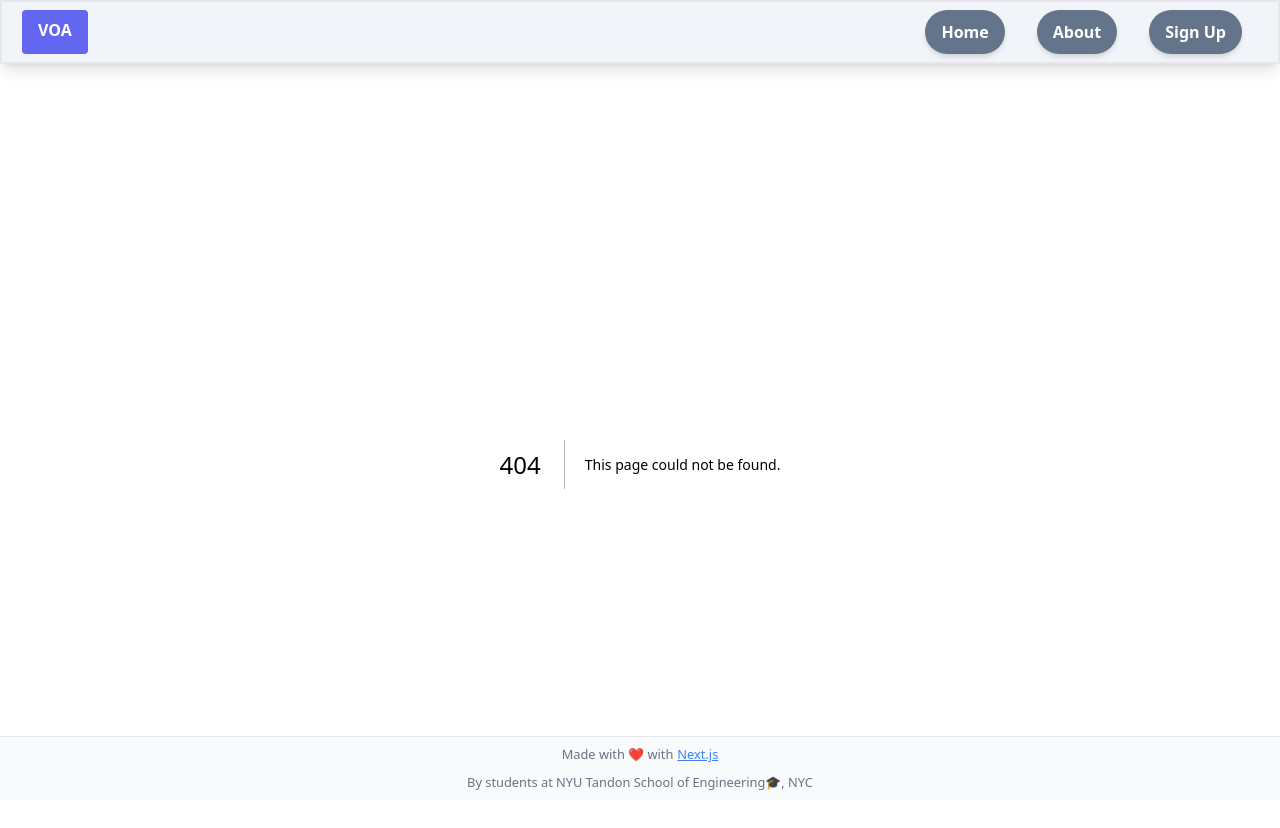
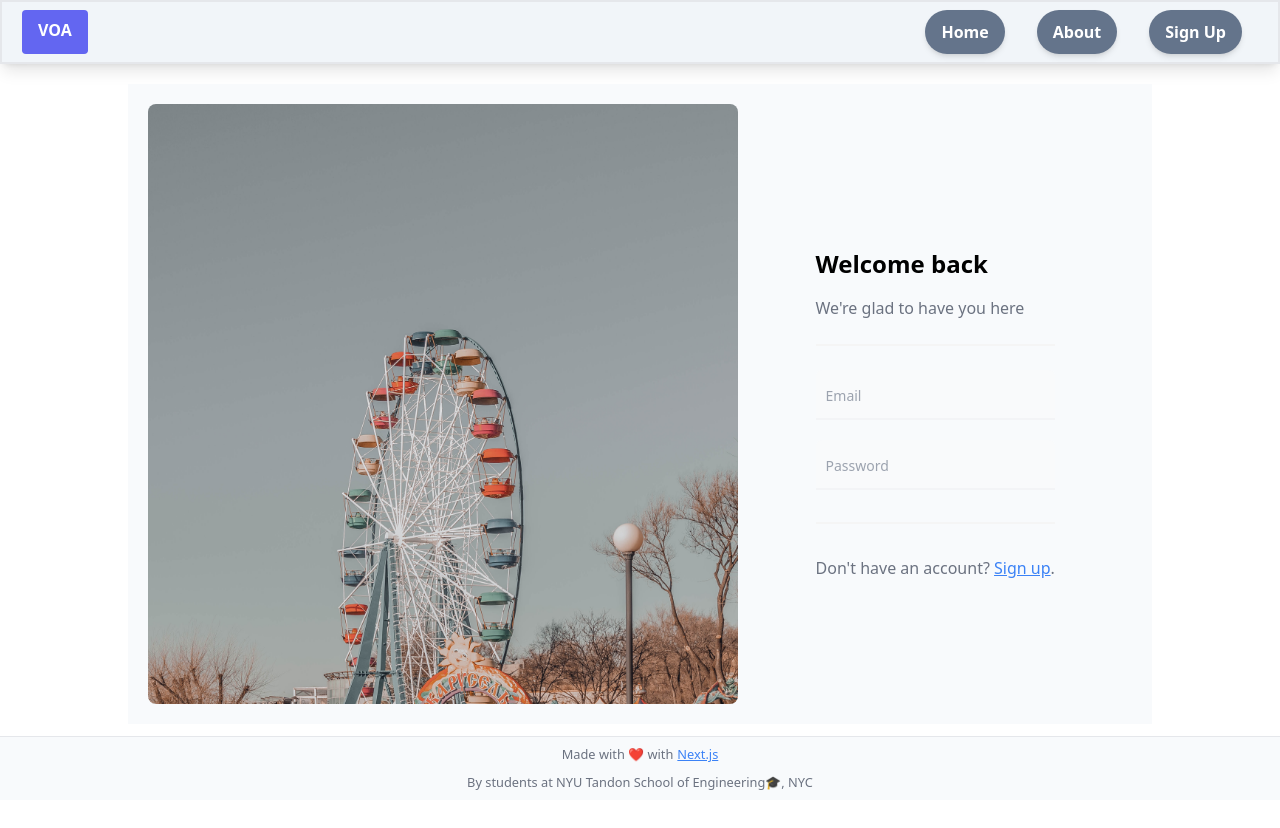
Before and after one commit to Yunzez/CS-GY6083_project, a Next.js app in the folder voyage_of_amusement/: page /signin in a window 1280 px wide. Before the commit this address had no page. Shown: the top 828 px of the page. After the commit the page ends 800 px from the top, so only its background shows below. Built offline with nearby package versions, Linux system fonts and the light colour scheme.

Commit message:
add login

```diff
--- /dev/null
+++ b/voyage_of_amusement/src/pages/signin.tsx
@@ -0,0 +1,127 @@
+import React, { useEffect, useState } from 'react';
+import Image from 'next/image';
+import { useAppContext } from '@/contexts/GlobaclContext';
+
+const SigninPage = () => {
+
+    const { isLoggedIn } = useAppContext();
+    const [firstName, setFirstName] = useState('')
+    const [lastName, setLastName] = useState('')
+    const [currentImage, setCurrentImage] = useState(0);
+    const imagePaths = ['/asset_img/1.jpg', '/asset_img/2.jpg', '/asset_img/3.jpg', '/asset_img/4.jpg', '/asset_img/5.jpg'];
+
+    const handleFocus = (labelId: string) => {
+      // event.target.classList.add('border-cyan-500')
+      // event.target.classList.add('border-4')
+      console.log(document.getElementById(labelId))
+      document.getElementById(labelId)?.classList.remove('hidden')
+      document.getElementById(labelId)?.classList.add('text-indigo-500')
+      document.getElementById(labelId)?.classList.add('top-0')
+      document.getElementById(labelId)?.classList.add('tex-sm')
+    }
+
+    const handleBlur = (labelId: string) => {
+      console.log(document.getElementById(labelId))
+      document.getElementById(labelId)?.classList.add('hidden')
+      document.getElementById(labelId)?.classList.remove('text-indigo-500')
+      document.getElementById(labelId)?.classList.remove('top-0')
+      document.getElementById(labelId)?.classList.remove('tex-sm')
+      // event.target.classList.remove('border-cyan-500')
+      // event.target.classList.remove('border-4')
+    }
+
+    useEffect(() => {
+      let count = 0
+      const intervalId = setInterval(() => {
+        // img.classList.add('w-0')
+        const img = document.getElementById(`rotate_img${count - 1}`)
+        let newImg = document.getElementById(`rotate_img${count}`)
+        if (!newImg) {
+          newImg = document.getElementById(`rotate_img${0}`)
+        }
+        console.log(img, newImg)
+        console.log(img)
+        img?.classList.add('opacity-0')
+        img?.classList.add('w-0')
+        newImg?.classList.remove('opacity-0')
+        newImg?.classList.remove('w-0')
+        count = ((count + 1) % (imagePaths.length + 1))
+
+        // setCurrentImage(currentImage => (currentImage + 1) % imagePaths.length);
+        console.log(count - 1, count)
+      }, 5000);
+
+
+      // img.classList.remove('w-0')
+
+      return () => { clearInterval(intervalId) };
+    }, []);
+
+
+    return (
+        <div className='mt-5 flex items-center justify-center rounded-lg'>
+
+        <div className=' flex justify-center items-center bg-slate-50 p-5 w-4/5'>
+        <div className={`cus_max_75vh flex flex-grow w-1/4 max-h-min`} >
+            <img src={imagePaths[0]} id="rotate_img0" alt="Slider Image" className=" transition-all duration-500 object-cover rounded-lg transition-all ease-in-out" />
+            <img src={imagePaths[1]} id="rotate_img1" alt="Slider Image" className=" opacity-0 w-0 transition-all duration-500 object-cover rounded-lg transition-width ease-in-out" />
+            <img src={imagePaths[2]} id="rotate_img2" alt="Slider Image" className=" opacity-0 w-0 transition-all duration-500 object-cover rounded-lg transition-width ease-in-out" />
+            <img src={imagePaths[3]} id="rotate_img3" alt="Slider Image" className=" opacity-0 w-0 transition-all duration-500 object-cover rounded-lg transition-width ease-in-out" />
+            <img src={imagePaths[4]} id="rotate_img4" alt="Slider Image" className=" opacity-0 w-0 transition-all duration-500 object-cover rounded-lg transition-width ease-in-out" />
+            {/* <img src={imagePaths[1]} id="rotate_img1" alt="Slider Image" className=" opacity-0 w-0 transition-all duration-500 object-cover rounded-lg transition-all" /> */}
+          </div>
+          <div className="flex flex-col items-center mt-4 w-2/5">
+            <div className='border-4 border-slate-50  px-5 py-5 mt-5'>
+
+              <h1 className="text-2xl font-bold mb-4">Welcome back</h1>
+
+              <>
+                <p className="text-gray-500 mb-4">
+                We're glad to have you here
+                </p>
+                <hr
+                  className="my-6 h-0.5 border-t-0 bg-neutral-100 opacity-100 dark:opacity-50" />
+
+                <div className="flex flex-col justify-around mt-3">
+                  <div className="relative mb-5">
+                    <input
+                      onInput=
+                      {(event) => { setFirstName(event.target?.value); }
+                      }
+                      type="email" id="floating_filled" className="block rounded-t-md px-3 pb-2 pt-5 w-full text-sm text-gray-900 bg-gray-50 border-0 border-b-2 border-gray-100 appearance-none focus:outline-none focus:bg-indigo-50 focus:ring-0 focus:border-indigo-500 peer" placeholder=" " />
+                    <label htmlFor="floating_filled" className="absolute text-sm text-gray-400 duration-300 transform -translate-y-4 scale-75 top-4 z-10 origin-[0] left-2.5 peer-focus:text-indigo-500  peer-focus:font-semibold peer-placeholder-shown:scale-100 peer-placeholder-shown:translate-y-0 peer-focus:scale-75 peer-focus:-translate-y-4">
+                      Email
+                    </label>
+                  </div>
+
+                  <div className="relative">
+                    <input
+                      onInput=
+                      {(event) => { setFirstName(event.target?.value); }
+                      }
+                      type="email" id="floating_filled" className="block rounded-t-md px-3 pb-2 pt-5 w-full text-sm text-gray-900 bg-gray-50 border-0 border-b-2 border-gray-100 appearance-none focus:outline-none focus:bg-indigo-50 focus:ring-0 focus:border-indigo-500 peer" placeholder=" " />
+                    <label htmlFor="floating_filled" className="absolute text-sm text-gray-400 duration-300 transform -translate-y-4 scale-75 top-4 z-10 origin-[0] left-2.5 peer-focus:text-indigo-500  peer-focus:font-semibold peer-placeholder-shown:scale-100 peer-placeholder-shown:translate-y-0 peer-focus:scale-75 peer-focus:-translate-y-4">
+                      Password
+                    </label>
+                  </div>
+                </div>
+
+              </>
+              <hr
+                  className="my-8 h-0.5 border-t-0 bg-neutral-100 opacity-100 dark:opacity-50" />
+              <p className="text-gray-500 mt-5 mb-4">
+                Don't have an account? <a href="/signup" className="text-blue-500 underline">Sign up</a>.
+              </p>
+
+            </div>
+          </div>
+
+
+        </div>
+
+      </div>
+    );
+
+};
+
+export default SigninPage;
--- a/voyage_of_amusement/src/pages/signup.tsx
+++ b/voyage_of_amusement/src/pages/signup.tsx
@@ -60,9 +60,9 @@ const Signup: React.FC = () => {
 
 
   return (
-    <>
+    <div className='mt-5 flex items-center justify-center rounded-lg'>
 
-      <div className=' flex justify-center items-center bg-slate-50 p-5 '>
+      <div className=' flex justify-center items-center bg-slate-50 p-5 w-4/5'>
 
         <div className={`cus_max_75vh flex flex-grow w-1/2 max-h-min`} >
           <img src={imagePaths[0]} id="rotate_img0" alt="Slider Image" className=" transition-all duration-500 object-cover rounded-lg transition-all ease-in-out" />
@@ -144,7 +144,7 @@ const Signup: React.FC = () => {
         </div>
       </div>
 
-    </>
+    </div>
   );
 };
 
```
